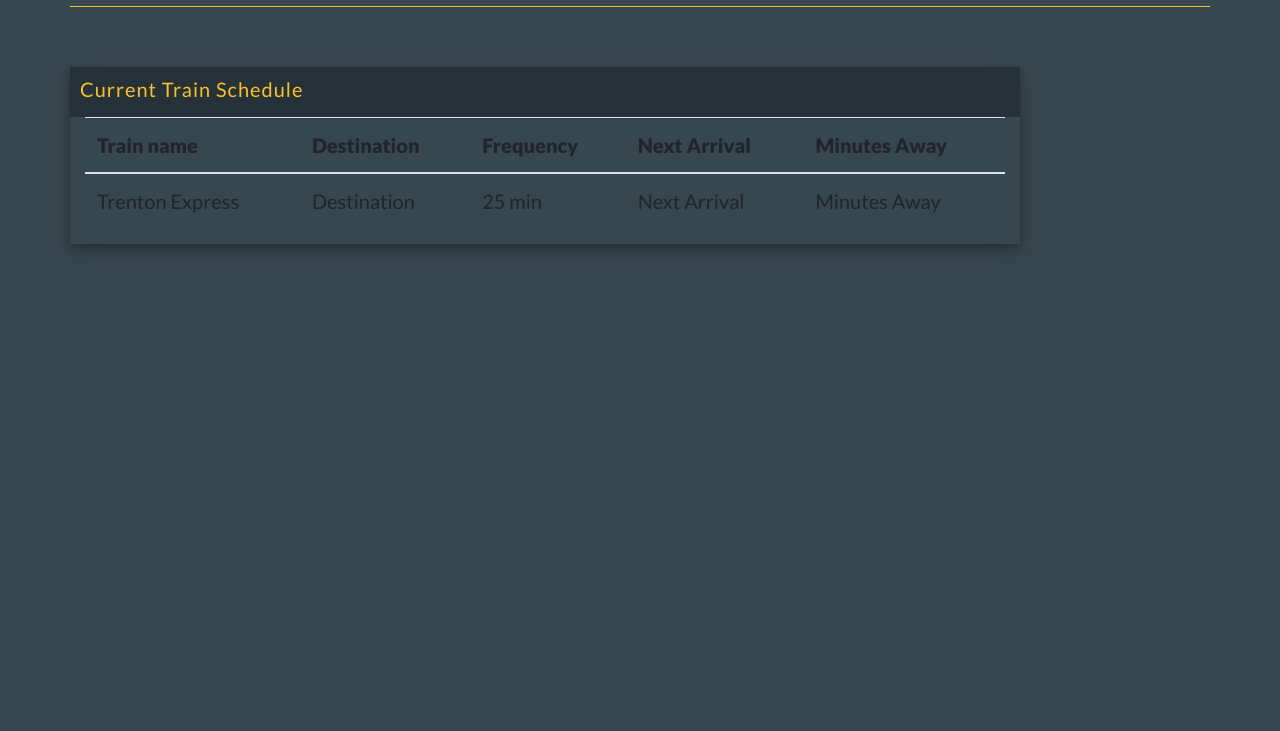
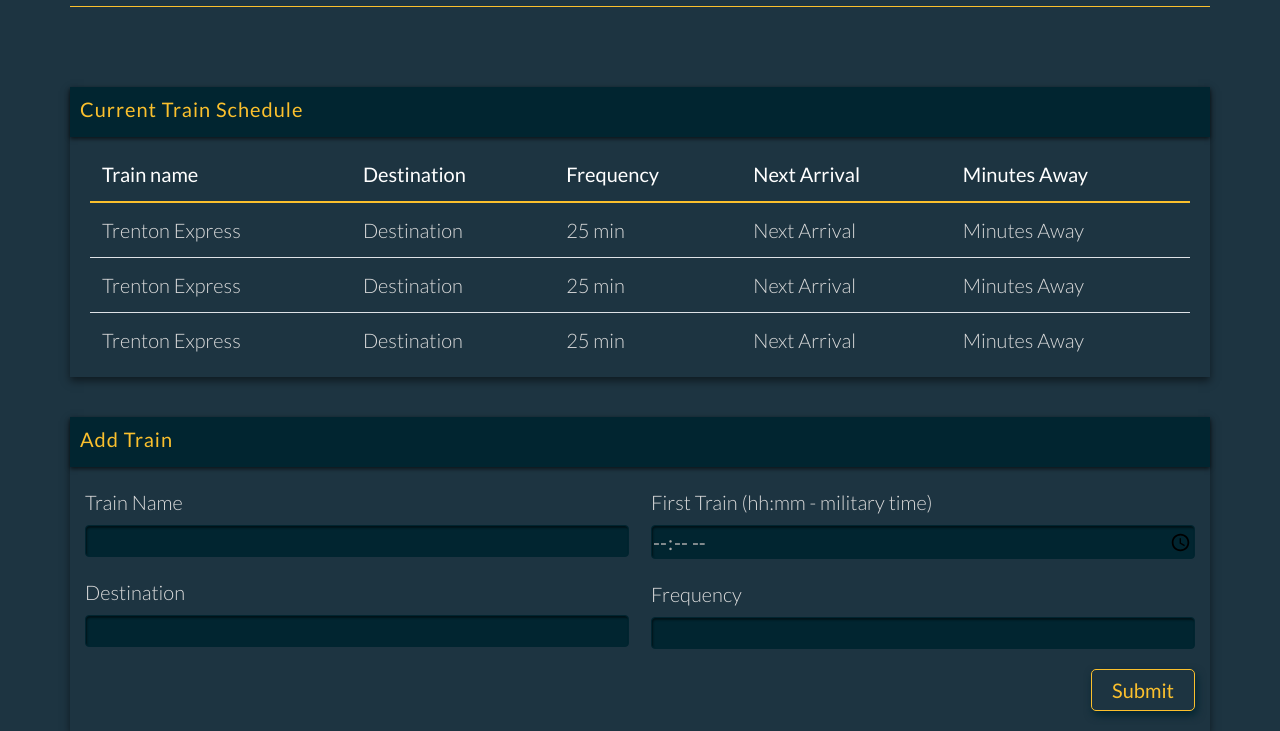
Before and after one commit to caam123/TrainTime, a plain HTML site: page index.html in a window 1280 px wide. Shown: the part 172-903 px from the top of the page. Before the commit the page ends 800 px from the top, so only its background shows below. Drawn offline with nearby package versions, Linux system fonts and the light colour scheme.

Commit message:
estilos agregados y formulario

```diff
--- a/assets/css/main.css
+++ b/assets/css/main.css
@@ -1,9 +1,9 @@
 :root{
-    --tealmedio:#37474F;
-    --tealdarks: #263238;
+    --tealmedio:rgb(29, 52, 65);
+    --tealdarks: #012530;
     --naranja: #FBC02D;
     --texto: #DCDCDC;
-    --amarillo: #FFEA00;
+    --amarillo: rgba(251, 193, 45, 0.753);
 }
 
 
@@ -19,12 +19,13 @@ body{
     font-size: 20px;
     /*background-image: url(../img/background.jpg);*/
     background-color:var(--tealmedio);
-    background-repeat: no-repeat; e;
+    background-repeat: no-repeat;
+    height: 100vh;
 
 }
 
 .row{
-    margin-bottom: 1em;
+    margin-bottom: 2em;
 }
 
 
@@ -71,8 +72,12 @@ a{
     margin-bottom:1em;
 }
 
+i{
+    padding-right: 0.5em;
+}
+
 .containTable{
-    box-shadow: 0 4px 8px 0 rgba(0, 0, 0, 0.2), 0 6px 20px 0 rgba(0, 0, 0, 0.19);
+    box-shadow: 0 4px 8px 0 rgba(0, 0, 0, 0.5);
     padding:0;
 }
 
@@ -83,8 +88,92 @@ a{
     font-weight: regular;
     letter-spacing: 1px;
     line-height:1;
+    box-shadow: 0 2px 4px  rgba(0, 0, 0, 0.6);
+
 }
 
+.table, .form{
+    color:var(--texto);
+    padding:0.5em 1em;
+    margin:0;
+    font-weight: 100;
+}
 
+.table thead th{
+    border:none;
+    font-weight: normal;
+    color:var(--white);
+}
 
-/* T A B L A S */
+.table thead{
+    border-bottom: 2px solid var(--naranja);
+
+}
+
+.table tr:first-child td{
+    border-top: none;
+}
+
+.form{
+    display:flex;
+    flex-flow: row wrap;
+    padding: 1em 0;
+    margin:0 auto;
+    justify-content: space-between;
+}
+
+.flex50{
+    flex: 0 1 auto;
+    width: 49%;
+    flex-flow:  row;
+    float:left;
+}
+.flex50 input{
+    width: 100%;
+    margin-bottom:1em;
+    border-radius: 0.20em;
+    border:1px solid var(--tealdarks);
+    background-color:var(--tealdarks);
+    box-shadow: inset 1px 2px 2px rgba(0, 0, 0, 0.5);
+    color:rgb(169, 169, 169);
+}
+.flex50 input:focus{
+    color:white;
+    outline: 5px auto -webkit-focus-ring-color;
+    outline: 1px solid #FBC02D;
+    border-radius: 0.20em;
+    border: 1px solid var(--naranja);
+
+}
+.submit{
+    width:100%;
+    display:flex;
+    flex-direction: row;
+    justify-content: flex-end;
+}
+
+#submit{
+    background-color:var(--tealmedio);
+    color:var(--naranja);
+    border-radius: 0.25em;
+    border: 1px solid var(--naranja);
+    padding:0.25em 1em;
+    width:auto;
+    flex: 0 1 auto;
+    box-shadow: 2px 4px 8px var(--tealdarks);
+}
+
+#submit:hover{
+    color:var(--tealdarks);
+    background-color:var(--naranja);
+    border:1px solid var(--tealdarks);
+}
+
+@media screen and (max-width:768px){
+    .flex50{
+        flex: 0 1 auto;
+        width: 100%;
+        flex-flow:  row;
+        float:left;
+    }
+}
--- a/index.html
+++ b/index.html
@@ -5,6 +5,7 @@
     <meta charset="UTF-8">
     <meta name="viewport" content="width=device-width, initial-scale=1.0">
     <meta http-equiv="X-UA-Compatible" content="ie=edge">
+    <link rel="stylesheet" href="https://use.fontawesome.com/releases/v5.8.1/css/all.css" integrity="sha384-50oBUHEmvpQ+1lW4y57PTFmhCaXp0ML5d60M1M7uH2+nqUivzIebhndOJK28anvf" crossorigin="anonymous">
     <link rel="stylesheet" href="assets/css/normalize.css">
     <link rel="stylesheet" href="https://stackpath.bootstrapcdn.com/bootstrap/4.3.1/css/bootstrap.min.css"
         integrity="sha384-ggOyR0iXCbMQv3Xipma34MD+dH/1fQ784/j6cY/iJTQUOhcWr7x9JvoRxT2MZw1T" crossorigin="anonymous">
@@ -25,17 +26,16 @@
 
 <div class="row">
     <div class="main-title col-12">
-        <p>Train Time</p>
+        <p><i class="fas fa-subway"></i>Train Time</p>
     </div>
 </div>
 
 
 <div class="row">
-    <div class="containTable col-10 align-self-center">
+    <div class="containTable col-12 align-self-center">
         <div class="header-section">
             <p>Current Train Schedule</p>
         </div>
-
 
         <div class="table col-12">
             <table class="col-12">
@@ -49,16 +49,62 @@
                     </tr>
                 </thead>
                 <tbody>
-                    <td>Trenton Express</td>
-                    <td>Destination</td>
-                    <td>25 min</td>
-                    <td>Next Arrival</td>
-                    <td>Minutes Away</td>
+                    <tr>
+                        <td>Trenton Express</td>
+                        <td>Destination</td>
+                        <td>25 min</td>
+                        <td>Next Arrival</td>
+                        <td>Minutes Away</td>
+                    </tr>
+                    <tr>
+                        <td>Trenton Express</td>
+                        <td>Destination</td>
+                        <td>25 min</td>
+                        <td>Next Arrival</td>
+                        <td>Minutes Away</td>
+                        </tr>
+                    <tr>
+                        <td>Trenton Express</td>
+                        <td>Destination</td>
+                        <td>25 min</td>
+                        <td>Next Arrival</td>
+                        <td>Minutes Away</td>
+                    </tr>
                 </tbody>
             </table>
+
         </div>
     </div> <!--Cierra Col-10 que contiene toda la table + header-->
 </div> <!--Cierra ROW-->
+<div class="row">
+        <div class="containTable col-12 align-self-center">
+            <div class="header-section">
+                <p>Add Train</p>
+            </div>
+
+            <div class="col-12">
+                <form class="form">
+                    <div class="flex50">
+                            <label for="name">Train Name</label>
+                            <input id="name" type="text" name="trainName">
+                            <label for="destination">Destination</label>
+                            <input id="destination"type="text" name="destination">
+                    </div>
+                    <div class="flex50">
+                            <label for="firstTrain">First Train (hh:mm - military time)</label>
+                            <input id="time" type="time" name="firstTrain">
+                            <label for="frequency">Frequency</label>
+                            <input id="frequency" type="number" name="frequency">
+                    </div>
+                    <div class="submit">
+                        <input id="submit" type="submit" value="Submit">
+                    </div>
+
+                </form>
+
+            </div>
+        </div> <!--Cierra Col-10 que contiene toda la table + header-->
+    </div> <!--Cierra ROW-->
 
 </div>
 
```
Also changed, not shown: 1 other file.
